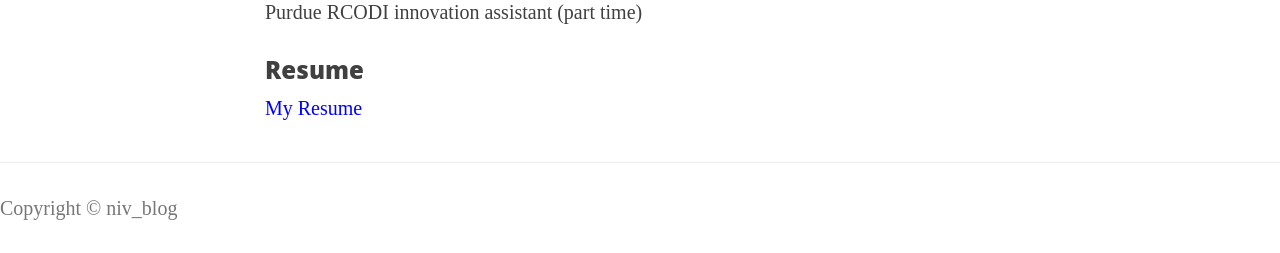
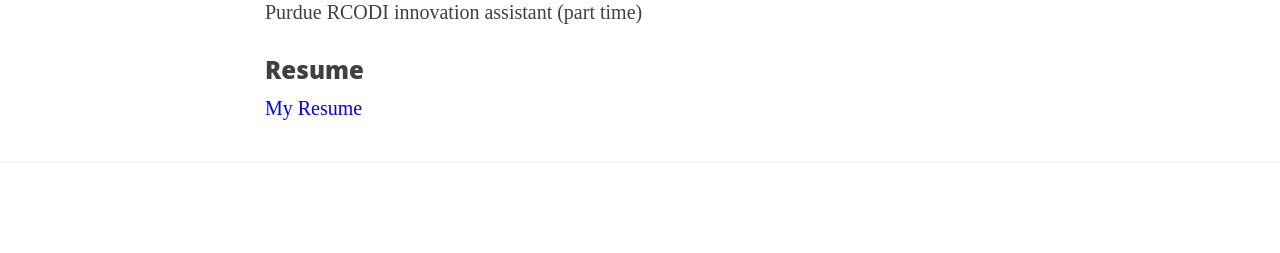
Before and after one commit to wenxuan-xia/niv_blog, a Django app: template templates/otherPages/about.html in a window 1280 px wide. Shown: the part 682-935 px from the top of the page. After the commit the page ends 845 px from the top, so only its background shows below. Run offline with Django 3.2, Linux system fonts and the light colour scheme; the template is opened without the code that fills it, so the values that code supplies are empty; some libraries are stand-ins or nearby versions.

Commit message:
change copyright

```diff
--- a/core/blog/templates/Home/index.html
+++ b/core/blog/templates/Home/index.html
@@ -53,6 +53,6 @@
   {% block pager %}
   {% include "Home/pager.html" %}
   {% endblock %}
-  <p class="copyright text-muted">Copyright &copy; niv_blog</p>
+  <!-- <p class="copyright text-muted">Copyright &copy; niv_blog</p> -->
 </body>
 </html>
```
